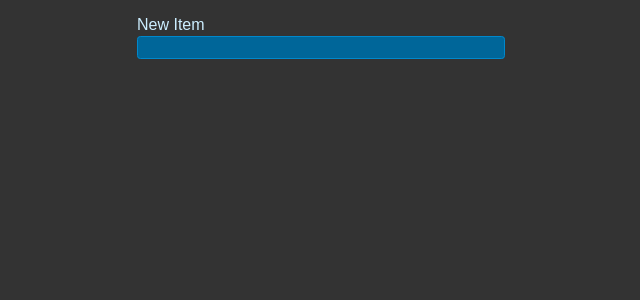
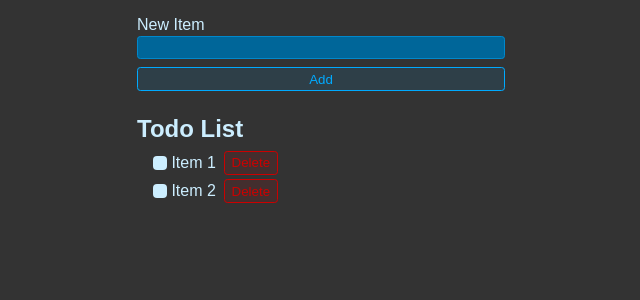
Before and after one commit to essjay05/vite-to-do-recap, a React (Vite) app: page / in a window 1280 px wide. Shown: the top 300 px of the page, without its empty margins (319-959 px from the left). Built offline with nearby package versions, Linux system fonts and the light colour scheme.

Commit message:
Created general input form along with hard-coded list of item 1 and 2.

```diff
--- a/src/App.jsx
+++ b/src/App.jsx
@@ -1,10 +1,32 @@
 import "./styles.css"
 
 export default function App() {
-  return <form className="new-item-form">
-    <div className="form-row">
-      <label htmlFor="item">New Item</label>
-      <input type="text" id="item" />
-    </div>
-  </form>
+  return (
+    <>
+      <form className="new-item-form">
+        <div className="form-row">
+          <label htmlFor="item">New Item</label>
+          <input type="text" id="item" />
+        </div>
+        <button className="btn" aria-label="Add Item">Add</button>
+      </form>
+      <h1 className="header">Todo List</h1>
+      <ul className="list">
+        <li className="list-item">
+          <label>
+            <input type="checkbox" />
+            Item 1
+          </label>
+          <button className="btn btn-danger">Delete</button>
+        </li>
+        <li className="list-item">
+          <label>
+            <input type="checkbox" />
+            Item 2
+          </label>
+          <button className="btn btn-danger">Delete</button>
+        </li>
+      </ul>
+    </>
+  )
 }
```
